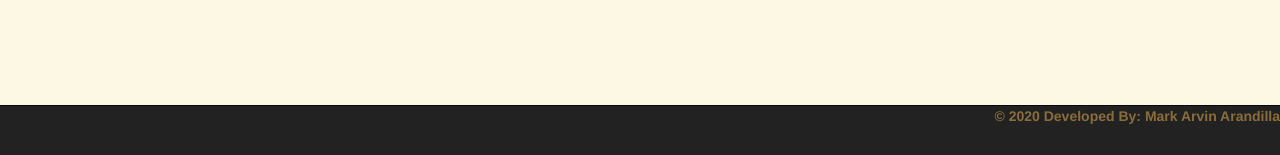
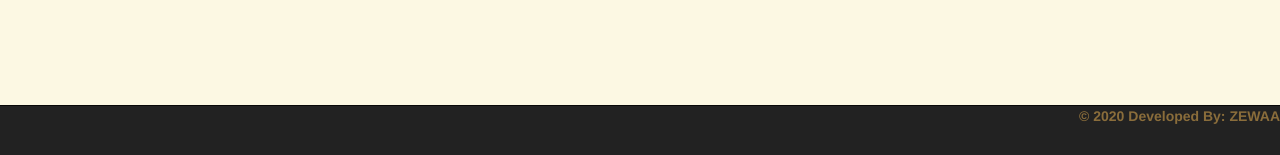
Before and after one commit to aawezk786/Membershipsystem, a PHP site: page / in a window 1280 px wide. Shown: the part 645-800 px from the top of the page. Run offline with PHP 8.4, Linux system fonts and the light colour scheme.

Commit message:
Update index.php

```diff
--- a/index.php
+++ b/index.php
@@ -44,7 +44,7 @@
 		</div>
 	</div>
 	<footer class = "navbar navbar-fixed-bottom navbar-inverse">
-	<label class = "pull-right">&copy; <?php echo date('Y', strtotime('+8 HOURS'))?> Developed By: <b>Mark Arvin Arandilla</b></label>
+	<label class = "pull-right">&copy; <?php echo date('Y', strtotime('+8 HOURS'))?> Developed By: <b>ZEWAA</b></label>
 	</footer>
 </body>
 <script src = "js/jquery-3.1.1.js"></script>
```
